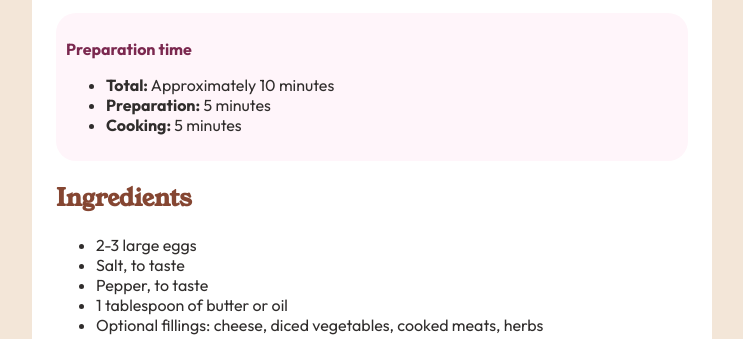
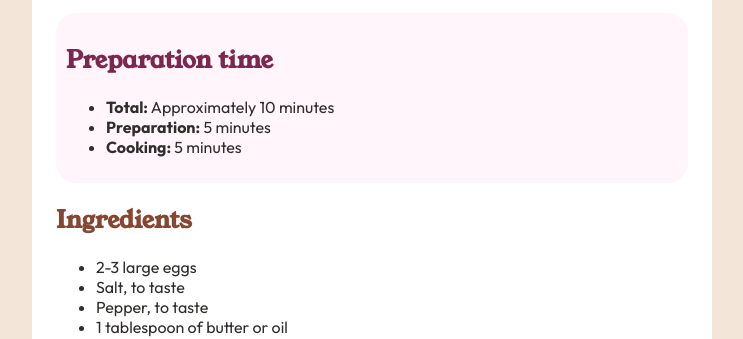
Before and after one commit to mar-alabi/recipe-page, a plain HTML site: page index.html in a window 1280 px wide. Shown: the part 461-800 px from the top of the page, without its empty margins (268-1011 px from the left). Drawn offline with Linux system fonts and the light colour scheme.

Commit message:
add appropriate element tags

```diff
--- a/index.html
+++ b/index.html
@@ -17,12 +17,10 @@
   to perfection, optionally filled with your choice of cheese, vegetables, or meats.</p>
 
   <main>
-
     <div class="prep-time">
-    <p id="prep-title"> Preparation time</p>
+      <h2 id="prep-title"> Preparation time</h2>
       <ul>
         <li><span class="title">Total:</span> Approximately 10 minutes</li>
-
         <li><span class="title">Preparation:</span>  5 minutes</li>
         <li><span class="title">Cooking:</span> 5 minutes</li>
       </ul>
```
Lines whose indentation alone changed are shown as unchanged.
